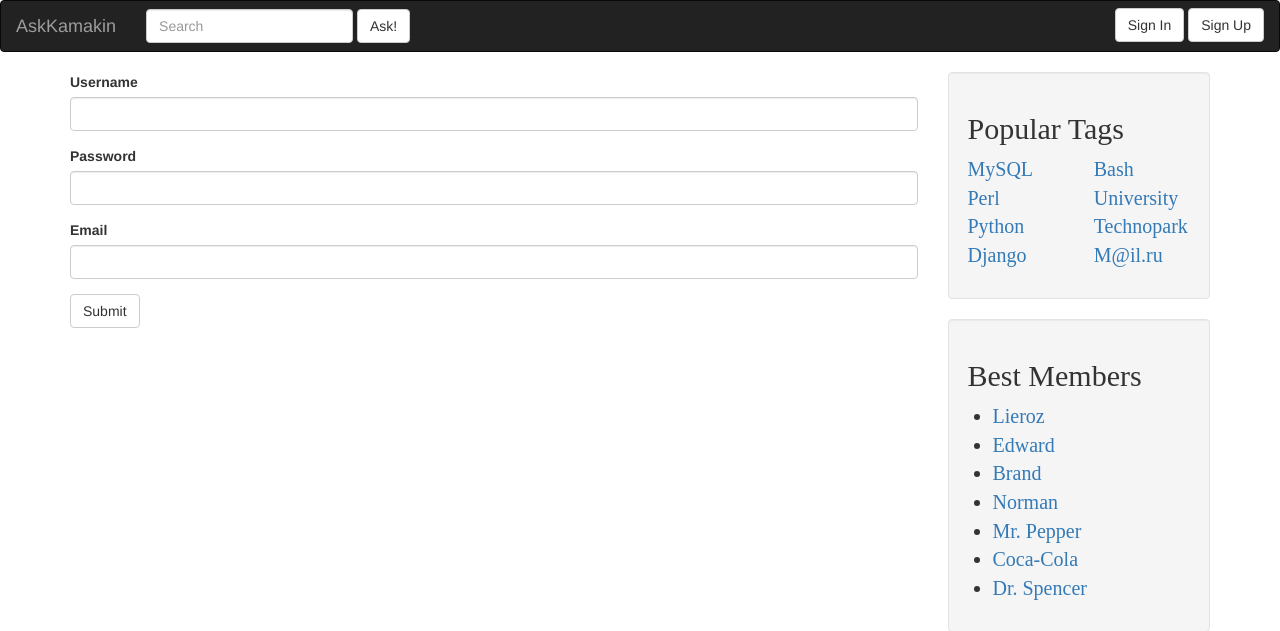
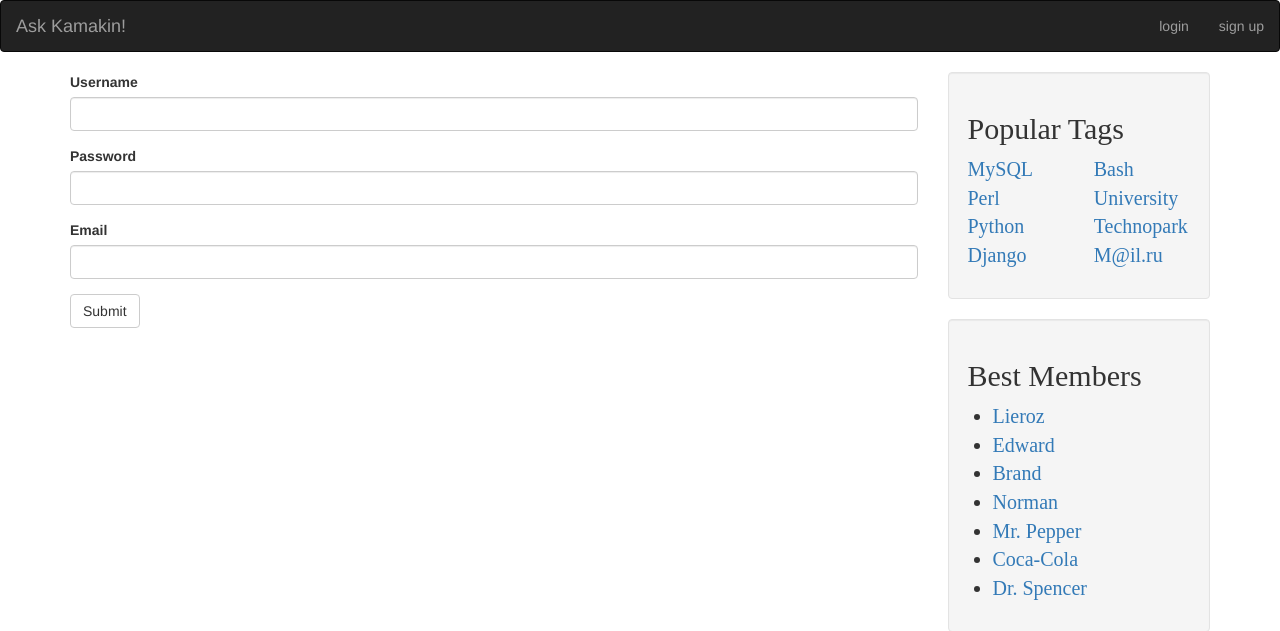
Before and after one commit to lieroz/AskKamakin, a Django app: page /sign_up/ in a window 1280 px wide. Shown: the top 631 px of the page. Run offline with Django 3.2, Linux system fonts and the light colour scheme; some libraries are stand-ins or nearby versions.

Commit message:
user authentication troubles.

```diff
--- a/ask/forms.py
+++ b/ask/forms.py
@@ -1,4 +1,6 @@
 from django import forms
+from django.forms import ModelForm
+from ask.models import Question
 
 
 class SignUpForm(forms.Form):
@@ -8,3 +10,10 @@ class SignUpForm(forms.Form):
                                widget=forms.PasswordInput(attrs={'class': 'form-control'}))
     email = forms.EmailField(label="Email", max_length=50,
                              widget=forms.TextInput(attrs={'class': 'form-control'}))
+
+
+class SignInForm(forms.Form):
+    username = forms.CharField(label="Username", max_length=50,
+                               widget=forms.TextInput(attrs={'class': 'form-control'}))
+    password = forms.CharField(label="Password", max_length=50,
+                               widget=forms.PasswordInput(attrs={'class': 'form-control'}))
--- a/ask/models.py
+++ b/ask/models.py
@@ -21,6 +21,7 @@ class Question(models.Model):
     question_rating = models.IntegerField(default=0)
     question_author = models.ForeignKey(User)
     question_likes = models.IntegerField(default=0)
+    question_image = models.ImageField(upload_to="avatars/%Y/%m/%d")
 
     questions = QuestionManager()
 
--- a/ask/urls.py
+++ /dev/null
@@ -1,13 +0,0 @@
-from django.conf.urls import url
-from . import views
-
-urlpatterns = [
-    url(r'^sign_in/', views.sign_in_page, name='sign_in_page'),
-    url(r'^sign_up/', views.sign_up_page, name='sign_up_page'),
-    # url(r'^question(?P<question_id>\d+)/', views.question, name='question'),
-    # url(r'^questions(?P<page>\d+)/', views.question_page),
-    url(r'^ask/', views.ask_page, name='ask_page'),
-    url(r'^answer/', views.answer_page, name='answer_page'),
-    url(r'^settings/', views.settings_page, name='settings_page'),
-    url(r'^$', views.main_page, name='main_page'),
-]
--- a/ask/views.py
+++ b/ask/views.py
@@ -1,8 +1,8 @@
 from django.shortcuts import render_to_response, redirect, render
 from django.core.paginator import Paginator, EmptyPage, PageNotAnInteger
-from django.contrib.auth import authenticate, login
+from django.contrib import auth
 from django.contrib.auth.models import User
-from ask.forms import SignUpForm
+from ask.forms import SignUpForm, SignInForm
 
 # Create your views here.
 
@@ -33,29 +33,32 @@ def main_page(request):
     return pagination(request, questions, 5, 'questions.html')
 
 
-def sign_in_page(request):
+def login(request):
     if request.POST:
-        username = request.POST["username"]
-        password = request.POST["password"]
-        user = authenticate(username=username, password=password)
+        username = request.POST['username']
+        password = request.POST['password']
+        user = auth.authenticate(username=username, password=password)
         if user is not None:
             if user.is_active:
-                login(request, user)
+                auth.login(request, user)
     return render(request, 'sign_in.html')
 
 
-def sign_up_page(request):
+def logout(request):
+    auth.logout(request)
+    return redirect('/')
+
+
+def sign_up(request):
     if request.method == 'POST':
         form = SignUpForm()
         if form.is_valid():
             user = User.objects.create_user(
                 username=form.cleaned_data['username'],
                 password=form.cleaned_data['password'],
-                email=form.cleaned_data['email']
+                email=form.cleaned_data['email'],
             )
-            return redirect('/')
-        else:
-            return render(request, 'sign_up.html', {'form': form})
+        return redirect('/')
     else:
         form = SignUpForm()
     return render(request, 'sign_up.html', {'form': form})
--- a/ask_kamakin/urls.py
+++ b/ask_kamakin/urls.py
@@ -16,7 +16,17 @@ Including another URLconf
 from django.conf.urls import include, url
 from django.contrib import admin
 
+from ask import views as ask_views
+
 urlpatterns = [
-    url(r'^', include('ask.urls')),
+    url(r'^login/?', ask_views.login, name='login'),
+    url(r'^sign_up/?', ask_views.sign_up, name='sign_up'),
+    # url(r'^question(?P<question_id>\d+)/', ask_views.question, name='question'),
+    # url(r'^questions(?P<page>\d+)/', ask_views.question_page),
+    url(r'^ask/?', ask_views.ask_page, name='ask_page'),
+    url(r'^answer/?', ask_views.answer_page, name='answer_page'),
+    url(r'^settings/?', ask_views.settings_page, name='settings_page'),
+    url(r'^logout/?', ask_views.logout, name='logout'),
+    url(r'^$', ask_views.main_page, name='main_page'),
     url(r'^admin/', admin.site.urls),
 ]
--- a/templates/base.html
+++ b/templates/base.html
@@ -23,36 +23,27 @@
 <body>
     <nav class="navbar navbar-default navbar-inverse">
         <div class="container-fluid">
-            <div class="navbar-header">
-                <button type="button" class="navbar-toggle collapsed" data-toggle="collapse" data-target="#bs-example-navbar-collapse-1" aria-expanded="false">
-                    <span class="sr-only">Toggle navigation</span>
-                    <span class="icon-bar"></span>
-                    <span class="icon-bar"></span>
-                    <span class="icon-bar"></span>
-                </button>
-                {% url 'main_page' as main_url %}
-                <a class="navbar-brand" href="{{ main_url }}">AskKamakin</a>
+{#            <div class="navbar-header">#}
+{#                <button type="button" class="navbar-toggle collapsed" data-toggle="collapse" data-target="#bs-example-navbar-collapse-1" aria-expanded="false">#}
+{#                    <span class="sr-only">Toggle navigation</span>#}
+{#                    <span class="icon-bar"></span>#}
+{#                    <span class="icon-bar"></span>#}
+{#                    <span class="icon-bar"></span>#}
+{#                </button>#}
+{#                {% url 'main_page' as main_url %}#}
+{#                <a class="navbar-brand" href="{{ main_url }}">AskKamakin</a>#}
+{#            </div>#}
+            <div>
+                <a class="navbar-brand" href="/">Ask Kamakin!</a>
             </div>
-            <div class="collapse navbar-collapse" id="bs-example-navbar-collapse-1">
-                <form class="navbar-form navbar-left">
-                    <div class="form-group">
-                        <input type="text" class="form-control" placeholder="Search">
-                    </div>
-                    {% url 'ask_page' as ask_url %}
-                    <a type="submit" class="btn btn-default" href="{{ ask_url }}">Ask!</a>
-                </form>
+            <ul class="nav navbar-nav navbar-right">
                 {% if user.is_authenticated %}
-                    {% block right_corner %}
-                        {% include 'parts/logged_in.html' %}
-                        {% if user.is_superuser %}
-                            <li role="separator" class="divider"></li>
-                            <li><a href="/admin">Admin panel</a></li>
-                        {% endif %}
-                    {% endblock %}
+                    <li><a href="{% url 'logout' %}">logout</a></li>
                 {% else %}
-                    {% include 'parts/logged_out.html' %}
+                    <li><a href="{% url 'login' %}">login</a></li>
+                    <li><a href="{% url 'sign_up' %}">sign up</a></li>
                 {% endif %}
-            </div>
+            </ul>
         </div>
     </nav>
 
--- a/templates/parts/logged_in.html
+++ b/templates/parts/logged_in.html
@@ -9,7 +9,8 @@
             <li><a href="{{ settings_url }}">Settings</a></li>
             <li><a href="#">Messages</a></li>
             <li role="separator" class="divider"></li>
-            <li><a href="#">Log Out</a></li>
+            {% url 'logout' as logout %}
+            <li><a href="{% url 'logout' %}">Log Out</a></li>
         </ul>
     </li>
 </ul>
--- a/templates/parts/logged_out.html
+++ b/templates/parts/logged_out.html
@@ -1,6 +1,6 @@
 <ul class="nav navbar-nav navbar-right">
-    {% url 'sign_in_page' as sign_in_url %}
+    {% url 'sign_in' as sign_in_url %}
     <a type="submit" class="btn btn-default" style="position:relative; top:7px;" href="{{ sign_in_url }}">Sign In</a>
-    {% url 'sign_up_page' as sign_up_url %}
+    {% url 'sign_up' as sign_up_url %}
     <a type="submit" class="btn btn-default" style="position:relative; top:7px;" href="{{ sign_up_url }}">Sign Up</a>
 </ul>
--- a/templates/sign_up.html
+++ b/templates/sign_up.html
@@ -1,69 +1,14 @@
 {% extends "base.html" %}
 
-{#{% block right_corner %}#}
-{#    {% include "parts/logged_out.html" %}#}
-{#{% endblock %}#}
-
 {% block content %}
-    <form method="POST" action="sign_up.html">
+    <form method="POST" action="/sign_up/">
         {% csrf_token %}
         {% for f in form.visible_fields %}
         <div class="form-group">
             <label for="{{ f.name }}">{{ f.label }}</label>
             {{ f }}
-{#            <input type="text" class="form-control" name="{{ f.name }}" id="id_{{ f.name }}" placeholder="Username">#}
         </div>
         {% endfor %}
     <button type="submit" class="btn btn-default">Submit</button>
     </form>
-{#    <h1 style="font-family:Ubuntu Mono;">Sign Up</h1>#}
-{#    <hr>#}
-{#    <h3 style="font-family:Ubuntu Mono; color:red">Sorry, this email address already registered!</h3>#}
-{#    <form class="form-horizontal" style="font-family:Ubuntu Mono; font-size:20px;">#}
-{#        <div class="form-group">#}
-{#            <label class="col-sm-3 control-label" style="text-align:left;">Login:</label>#}
-{#            <div class="col-xs-4">#}
-{#                <input class="form-control" placeholder="dr_spencer">#}
-{#            </div>#}
-{#        </div>#}
-{#        <div class="form-group">#}
-{#            <label class="col-sm-3 control-label" style="text-align:left;">Email:</label>#}
-{#            <div class="col-xs-4">#}
-{#                <input class="form-control" placeholder="example@example.com">#}
-{#            </div>#}
-{#        </div>#}
-{#        <div class="form-group">#}
-{#            <label class="col-sm-3 control-label" style="text-align:left;">NickName:</label>#}
-{#            <div class="col-xs-4">#}
-{#                <input class="form-control" placeholder="majanezz">#}
-{#            </div>#}
-{#        </div>#}
-{#        <div class="form-group">#}
-{#            <label class="col-sm-3 control-label" style="text-align:left;">Password:</label>#}
-{#            <div class="col-xs-4">#}
-{#                <input class="form-control" placeholder="************">#}
-{#            </div>#}
-{#        </div>#}
-{#        <div class="form-group">#}
-{#            <label class="col-sm-3 control-label" style="text-align:left;">Repeat Password:</label>#}
-{#            <div class="col-xs-4">#}
-{#                <input class="form-control" placeholder="************">#}
-{#            </div>#}
-{#        </div>#}
-{#        <div class="form-group">#}
-{#            <label class="col-sm-3 control-label" style="text-align:left;">Upload Avatar:</label>#}
-{#            <div class="col-xs-4">#}
-{#                <select class="form-control">#}
-{#                    <option value="one">images.png</option>#}
-{#                    <option value="two">smth.png</option>#}
-{#                    <option value="three">avatar.png</option>#}
-{#                </select>#}
-{#            </div>#}
-{#            <button type="button" class="btn btn-default">Choose</button>#}
-{#        </div>#}
-{#        <button type="button" class="btn btn-primary btn-lg" style="position:relative; left:220px;">Sign Up</button>#}
-{#    </form>#}
 {% endblock %}
-
-{% block pagination %}
-{% endblock %}
```
Also changed, not shown: templates/create.html (added, +13 -0 lines), templates/sign_in.html (+6 -21 lines), ask/migrations/0001_initial.py.
